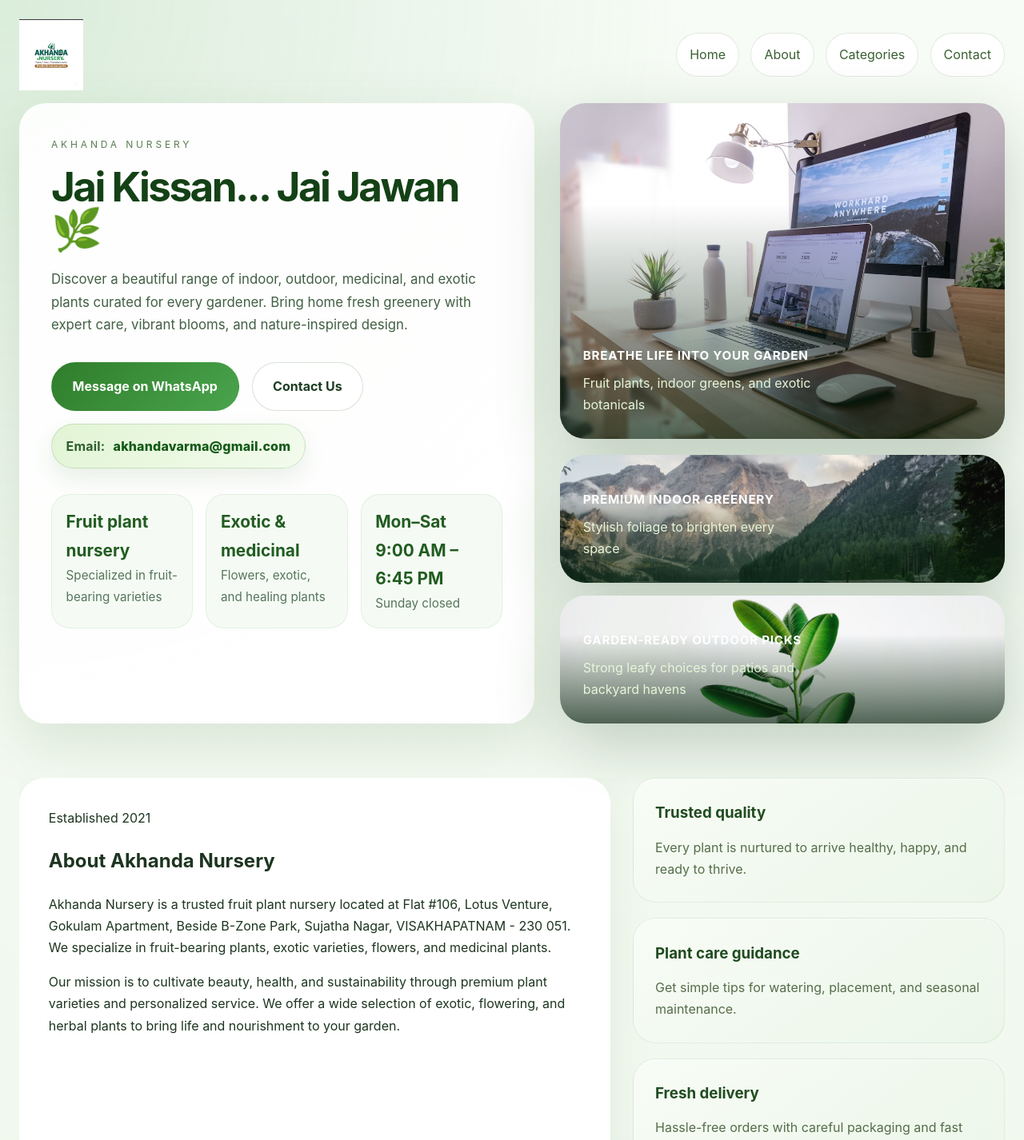
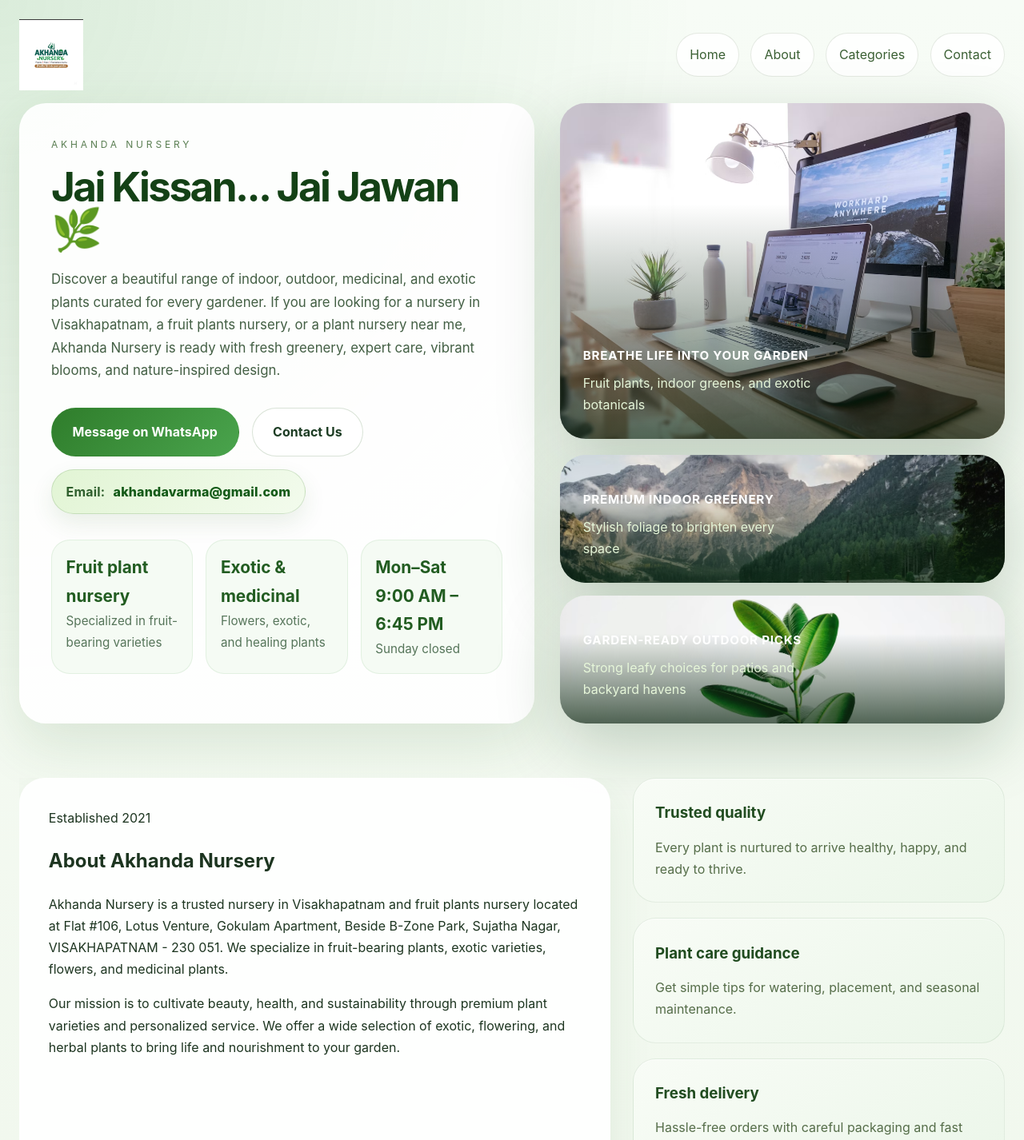
Before and after one commit to harshithapoojari123/Akhanda-Nursery, a React (Vite) app: page / in a window 1280 px wide. Shown: the top 1426 px of the page at 80% size. Built offline with nearby package versions, Linux system fonts and the light colour scheme.

Commit message:
Add local search phrases to homepage

```diff
--- a/index.html
+++ b/index.html
@@ -6,11 +6,11 @@
     <title>Akhanda Nursery | Fruit, Flower & Medicinal Plants in Visakhapatnam</title>
     <meta
       name="description"
-      content="Akhanda Nursery in Visakhapatnam offers fruit plants, flower plants, medicinal plants, avenue trees, grass varieties, and exotic greenery for home gardens and landscapes."
+      content="Akhanda Nursery is a trusted nursery in Visakhapatnam and fruit plants nursery offering fruit plants, flower plants, medicinal plants, avenue trees, grass varieties, and exotic greenery for home gardens and landscapes."
     />
     <meta
       name="keywords"
-      content="Akhanda Nursery, nursery in Visakhapatnam, fruit plants, flower plants, medicinal plants, avenue plants, grass varieties, exotic plants, garden plants, plant nursery"
+      content="Akhanda Nursery, nursery in Visakhapatnam, fruit plants nursery, plant nursery near me, fruit plants, flower plants, medicinal plants, avenue plants, grass varieties, exotic plants, garden plants, plant nursery"
     />
     <meta name="robots" content="index, follow" />
     <meta name="author" content="Akhanda Nursery" />
@@ -20,14 +20,14 @@
     <meta property="og:title" content="Akhanda Nursery | Fruit, Flower & Medicinal Plants in Visakhapatnam" />
     <meta
       property="og:description"
-      content="Explore fruit plants, flower plants, medicinal plants, avenue trees, grass varieties, and exotic greenery from Akhanda Nursery in Visakhapatnam."
+      content="Explore fruit plants, flower plants, medicinal plants, avenue trees, grass varieties, and exotic greenery from Akhanda Nursery, a nursery in Visakhapatnam and fruit plants nursery."
     />
     <meta property="og:image" content="./src/assets/image.png" />
     <meta name="twitter:card" content="summary_large_image" />
     <meta name="twitter:title" content="Akhanda Nursery | Fruit, Flower & Medicinal Plants in Visakhapatnam" />
     <meta
       name="twitter:description"
-      content="Explore fruit plants, flower plants, medicinal plants, avenue trees, grass varieties, and exotic greenery from Akhanda Nursery in Visakhapatnam."
+      content="Explore fruit plants, flower plants, medicinal plants, avenue trees, grass varieties, and exotic greenery from Akhanda Nursery, a nursery in Visakhapatnam and fruit plants nursery."
     />
     <meta name="twitter:image" content="./src/assets/image.png" />
     <link rel="preload" as="image" href="./src/assets/image-optimized.png" />
@@ -38,7 +38,7 @@
         "@context": "https://schema.org",
         "@type": "GardenStore",
         "name": "Akhanda Nursery",
-        "description": "Akhanda Nursery in Visakhapatnam offers fruit plants, flower plants, medicinal plants, avenue trees, grass varieties, and exotic greenery.",
+        "description": "Akhanda Nursery is a trusted nursery in Visakhapatnam and fruit plants nursery offering fruit plants, flower plants, medicinal plants, avenue trees, grass varieties, and exotic greenery.",
         "telephone": "+91 9948788149",
         "email": "akhandavarma@gmail.com",
         "address": {
--- a/src/App.jsx
+++ b/src/App.jsx
@@ -226,7 +226,9 @@ function App() {
                 <h1>Jai Kissan... Jai Jawan 🌿</h1>
                 <p className="hero-text">
                   Discover a beautiful range of indoor, outdoor, medicinal, and exotic plants curated for every
-                  gardener. Bring home fresh greenery with expert care, vibrant blooms, and nature-inspired design.
+                  gardener. If you are looking for a nursery in Visakhapatnam, a fruit plants nursery, or a plant
+                  nursery near me, Akhanda Nursery is ready with fresh greenery, expert care, vibrant blooms, and
+                  nature-inspired design.
                 </p>
                 <div className="hero-actions">
                   <a
@@ -277,7 +279,8 @@ function App() {
                 <span className="eyebrow">Established 2021</span>
                 <h2>About Akhanda Nursery</h2>
                 <p>
-                  Akhanda Nursery is a trusted fruit plant nursery located at Flat #106, Lotus Venture, Gokulam Apartment, Beside B-Zone Park, Sujatha Nagar, VISAKHAPATNAM - 230 051.
+                  Akhanda Nursery is a trusted nursery in Visakhapatnam and fruit plants nursery located at Flat #106,
+                  Lotus Venture, Gokulam Apartment, Beside B-Zone Park, Sujatha Nagar, VISAKHAPATNAM - 230 051.
                   We specialize in fruit-bearing plants, exotic varieties, flowers, and medicinal plants.
                 </p>
                 <p>
```
